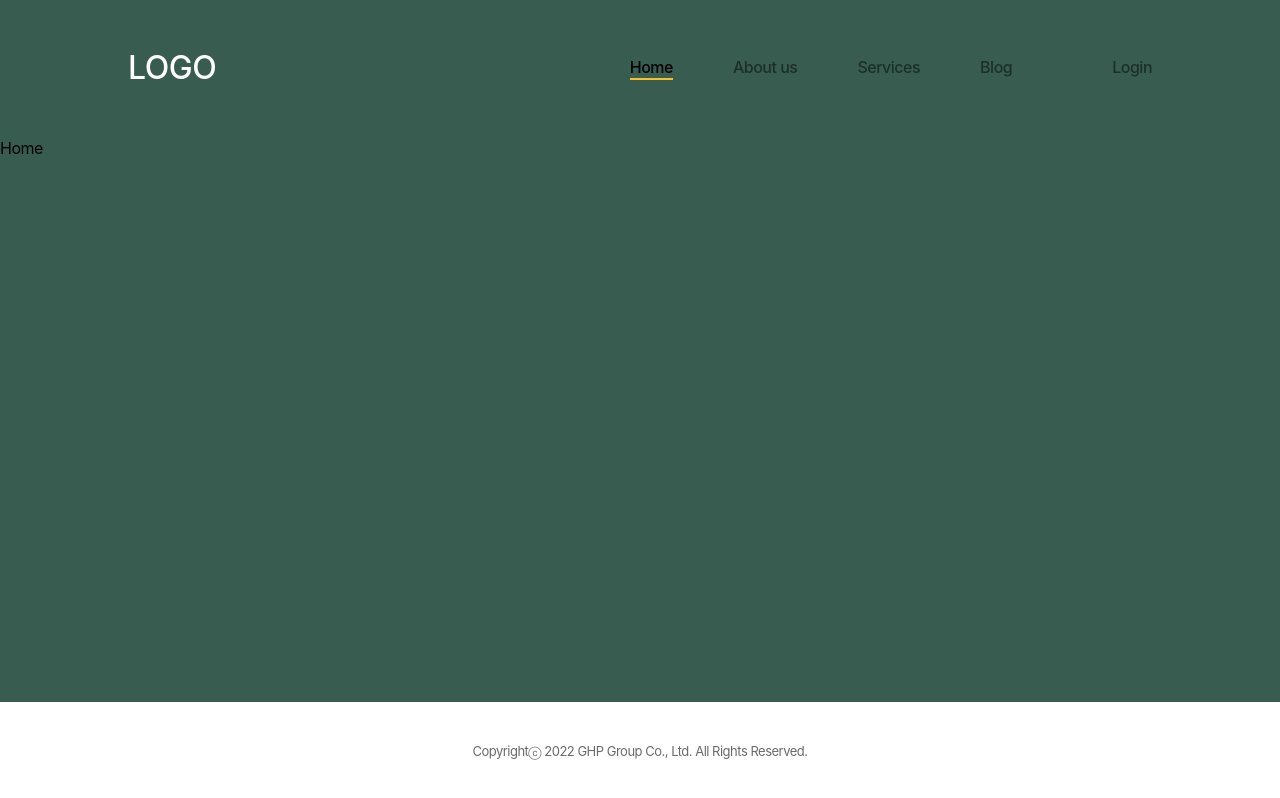
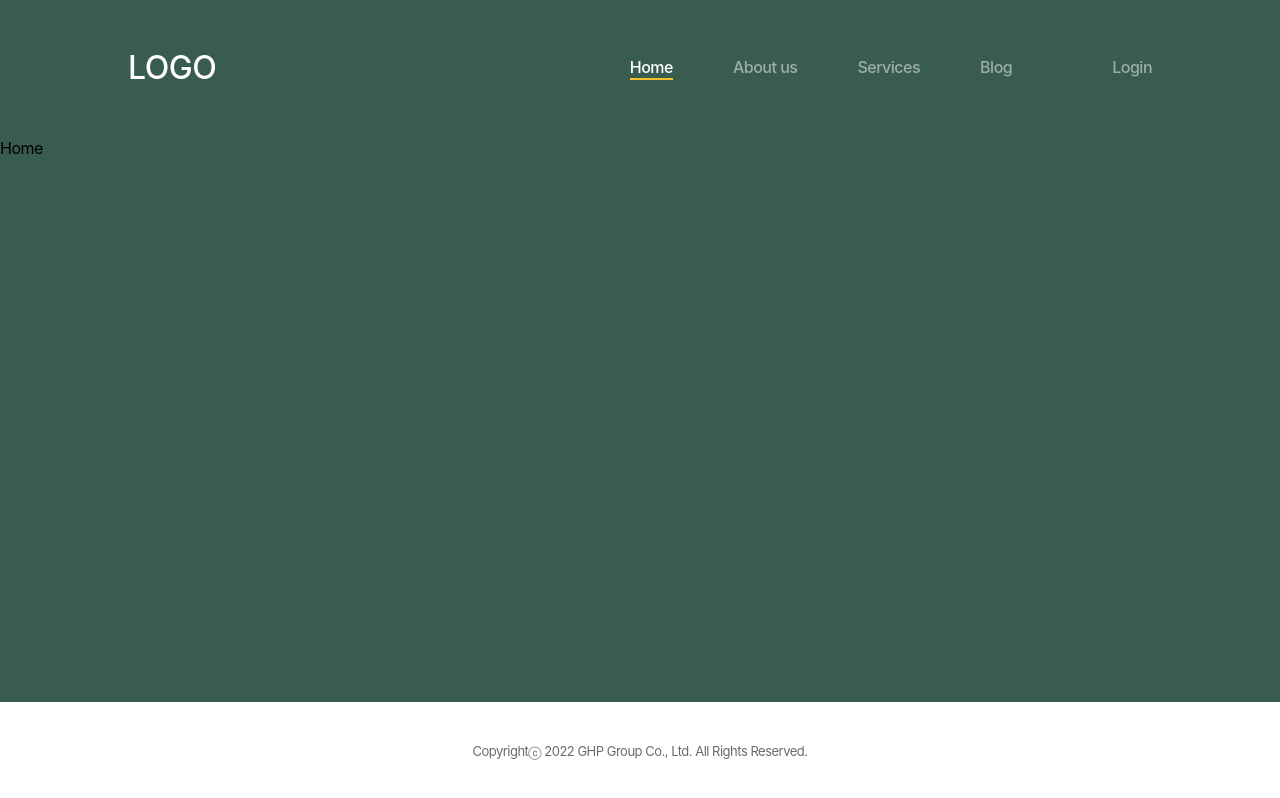
Before and after one commit to jxinn/REACT-react-template, a React (Create React App) app: page / in a window 1280 px wide. Shown: the top 798 px of the page. Built offline with nearby package versions, Linux system fonts and the light colour scheme.

Commit message:
fix. Header color

```diff
--- a/src/Components/Layout/Header.tsx
+++ b/src/Components/Layout/Header.tsx
@@ -56,13 +56,17 @@ const MenuBox = styled.div<{ color?: string }>`
   display: flex;
   align-items: center;
   gap: 60px;
-  color: ${(props) => props.color || props.theme.primaryColor};
+
+  & a {
+    color: ${(props) => props.color || props.theme.primaryColor};
+  }
 `;
 const Menu = styled(NavLink)`
   font-size: 16px;
   font-weight: 500;
   opacity: 50%;
   padding-bottom: 1px;
+
   &:last-child {
     margin-left: 40px;
   }
```
